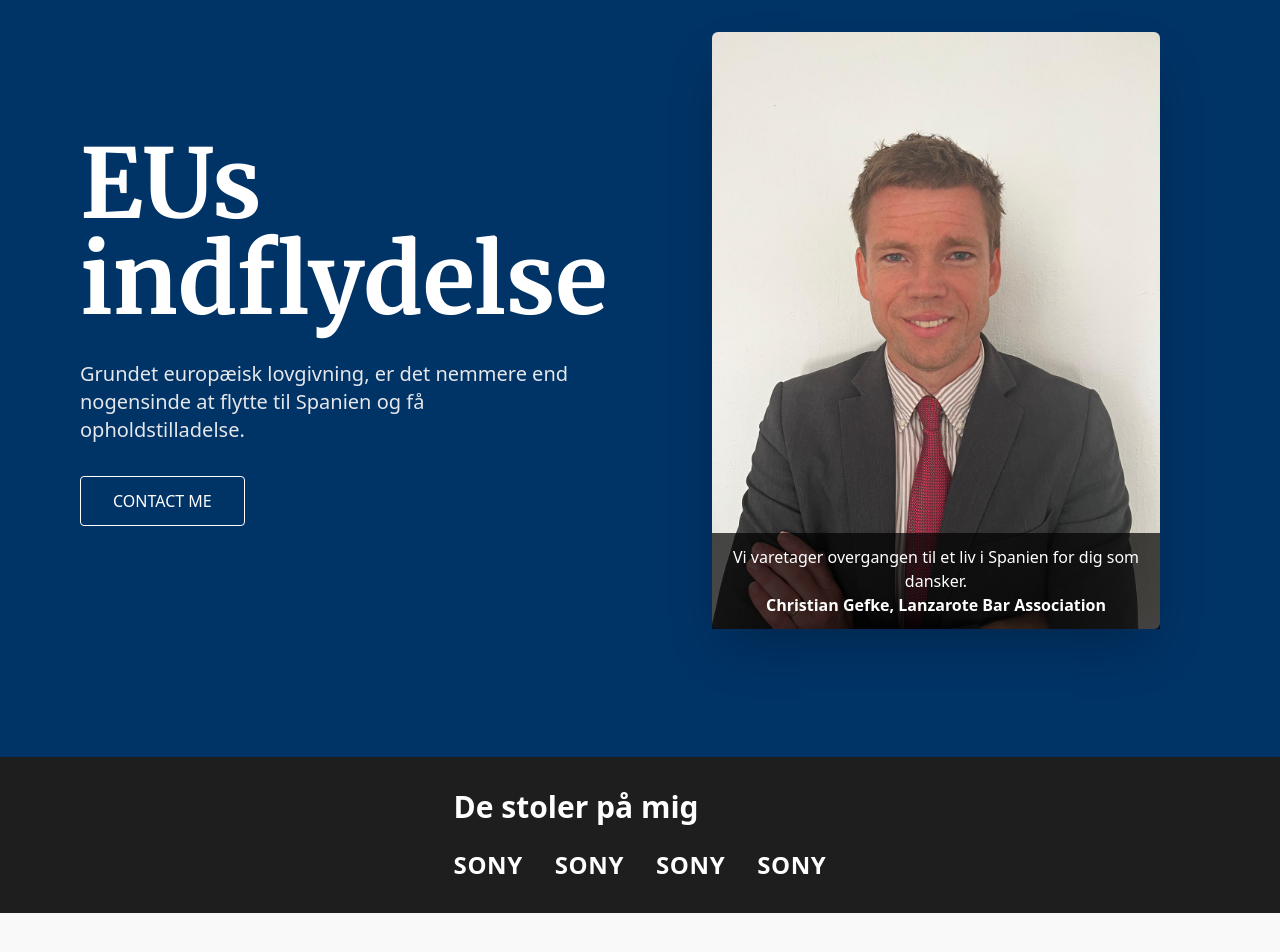
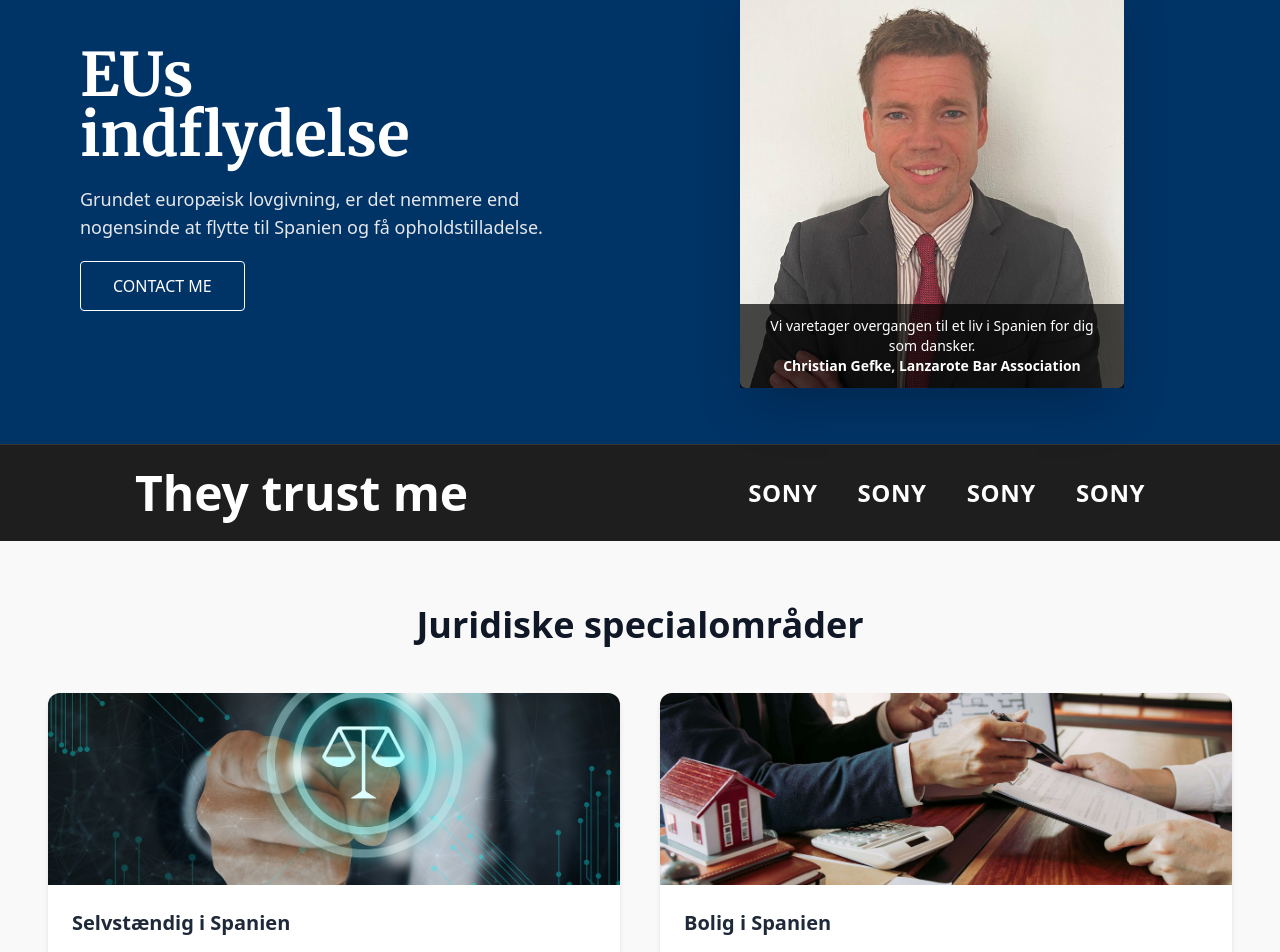
Before and after one commit to MatiasQuenardelle/gefke-web, a Next.js app: page / in a window 1280 px wide. Shown: the part 160-1112 px from the top of the page. Built offline with nearby package versions, Linux system fonts and the light colour scheme.

Commit message:
Improved Hero section

```diff
--- a/components/Header.js
+++ b/components/Header.js
@@ -21,7 +21,10 @@ export default function Header() {
   return (
     <header className="bg-[#002f5a] text-white shadow-md">
       <div className="max-w-7xl mx-auto px-4 py-4 flex justify-between items-center">
-        <h1 onClick={() => router.push("/")} className="text-2xl font-bold">
+        <h1
+          onClick={() => router.push("/")}
+          className="text-4xl md:ml-10 font-bold"
+        >
           Christian Gefke
         </h1>
 
@@ -35,7 +38,7 @@ export default function Header() {
         </button>
 
         {/* Desktop Navigation */}
-        <nav className="hidden md:flex gap-6">
+        <nav className="hidden md:flex gap-6 md:mr-10">
           {menuItems.map((item, index) => (
             <div
               key={index}
--- a/components/HeroSection.js
+++ b/components/HeroSection.js
@@ -10,18 +10,18 @@ export default function HeroSection() {
 
   return (
     <section className="w-full bg-[#003366] text-white">
-      <div className="max-w-7xl mx-auto flex flex-col md:flex-row items-center justify-between gap-16 px-6 md:px-20 py-24 lg:py-32">
-        {/* Text block */}
-        <div className="md:w-1/2 space-y-8">
+      <div className="mx-auto max-w-7xl flex flex-col md:flex-row items-center justify-between gap-12 px-6 md:px-20 py-[5vh] md:py-[7vh]">
+        {/* Text */}
+        <div className="md:w-1/2 space-y-5">
           <h1
-            className={`${merri.className} text-6xl md:text-8xl leading-none`}
+            className={`${merri.className} text-4xl md:text-6xl leading-none`}
           >
             EUs
             <br />
             indflydelse
           </h1>
 
-          <p className="max-w-lg text-lg md:text-xl text-gray-200">
+          <p className="max-w-lg text-base md:text-lg text-gray-200">
             Grundet europæisk lovgivning, er det nemmere end nogensinde at
             flytte til Spanien og få opholdstilladelse.
           </p>
@@ -34,18 +34,18 @@ export default function HeroSection() {
           </button>
         </div>
 
-        {/* Image block */}
+        {/* Image */}
         <div className="md:w-1/2 flex justify-center">
-          <div className="relative w-full max-w-md">
+          <div className="relative w-full max-w-sm">
             <Image
               src="/images/CristianGefke.jpeg"
               alt="Christian Gefke"
-              width={550}
-              height={700}
-              className="w-full h-auto rounded-md shadow-2xl object-contain"
+              width={450}
+              height={600}
+              className="w-full h-auto max-h-[420px] rounded-md shadow-2xl object-cover"
               priority
             />
-            <div className="absolute bottom-0 inset-x-0 bg-black/70 text-center px-4 py-3 text-sm md:text-base">
+            <div className="absolute bottom-0 inset-x-0 bg-black/70 text-center px-4 py-3 text-xs md:text-sm">
               Vi varetager overgangen til et liv i Spanien for dig som dansker.
               <br />
               <span className="font-bold">
--- a/components/TrustedBySection.js
+++ b/components/TrustedBySection.js
@@ -1,15 +1,21 @@
 export default function TrustedBySection() {
-  const brands = ["SONY", "SONY", "SONY", "SONY"] // Replace with actual brand names or logos
+  const brands = ["SONY", "SONY", "SONY", "SONY"]
 
   return (
-    <section className="bg-[#1e1e1e] py-8 flex ">
-      <div className="max-w-7xl mx-auto px-6 text-white">
-        <h2 className="text-2xl md:text-3xl font-semibold mb-6">
-          De stoler på mig
-        </h2>
-        <div className="flex flex-wrap justify-center md:justify-start gap-8">
-          {brands.map((brand, index) => (
-            <div key={index} className="text-2xl font-bold tracking-wide">
+    <section className="w-full bg-[#1e1e1e] py-6 border-t border-white/10">
+      <div className="mx-auto max-w-screen-xl px-6">
+        <div className="flex flex-wrap justify-center items-center gap-10 text-white">
+          {/* Heading */}
+          <h2 className="text-2xl md:text-5xl md:mr-60 font-extrabold whitespace-nowrap">
+            They trust me
+          </h2>
+
+          {/* Brand list */}
+          {brands.map((brand, i) => (
+            <div
+              key={i}
+              className="text-lg md:text-2xl font-semibold tracking-wide whitespace-nowrap"
+            >
               {brand}
             </div>
           ))}
```
